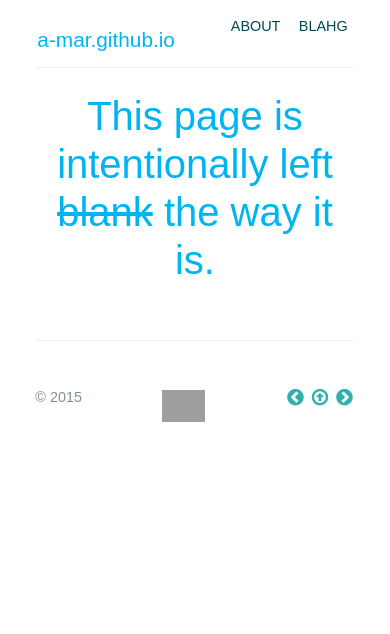
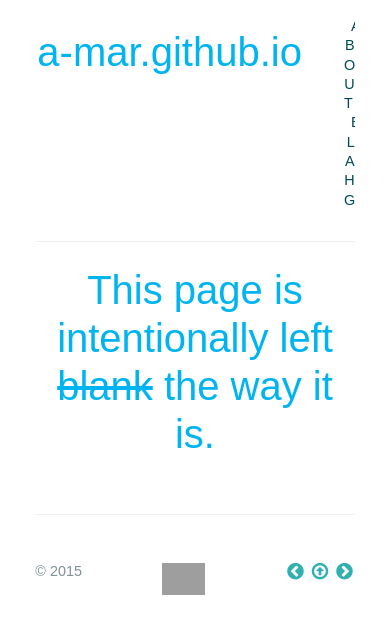
Before and after one commit to a-mar/a-mar.github.io, a Jekyll site: the page built from index.html, in a window 390 px wide. Shown: the top 634 px of the page. Built offline with Jekyll 4.4.1, drawn with Linux system fonts in a browser that asks for light colours; nearby versions of some CDN libraries; some web fonts are replaced; Markdown is read by kramdown in place of the engine named in the settings; grey boxes are pictures that could not be loaded.

Commit message:
Update main.css

```diff
--- a/stylesheets/main.css
+++ b/stylesheets/main.css
@@ -231,44 +231,40 @@
   font-style: normal;
 }
 
-#header-left {
-  float:left;
-  text-align:left;
-  margin-left:0px;
-}
-
 #header-right {
   text-align:right;
   margin-right:0;
   overflow: hidden;
 }
 
+#header-left {
+  float:left;
+  text-align:left;
+  margin: 0.5em 0;
+}
    #header-left a {
      font-size:2.5rem;
      color:#00B4F1;
      font-family:'CooHewLig', sans-serif;
-   border-bottom: none;
+     text-decoration: none;
      background: transparent;
      display: block;
-   margin: 0.5em 0;
   }
       #header-left a:hover {
        color: rgba(0,99,133,0.5);
        background: transparent;
-      display: block;
-      margin: 0.5em 0;
      }
 
 /* Page header */
   @media screen and (min-width: 64em) {
-    #header-left a {
-      font-size:2.5rem; } }
+    #header-left {
+      font-size: 2.5rem; } }
   @media screen and (min-width: 42em) and (max-width: 64em) {
-    #header-left a {
-      font-size:1.7rem; } }
+    #header-left {
+      font-size: 1.7rem; } }
   @media screen and (max-width: 42em) {
-    #header-left a {
-      font-size:1.3rem;
+    #header-left {
+      font-size: 1.3rem;
       margin: 1.3em 0; } }
 
 /* Page header */
```
Lines whose indentation alone changed are shown as unchanged.
